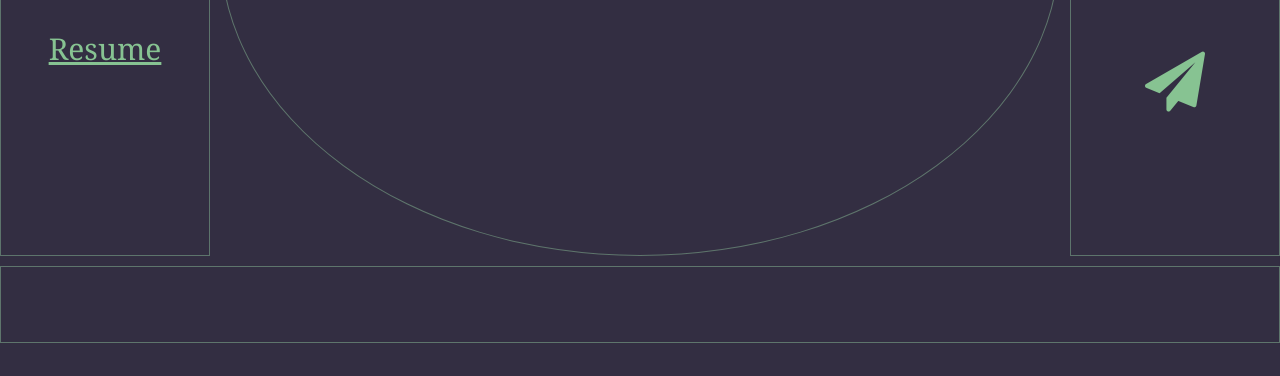
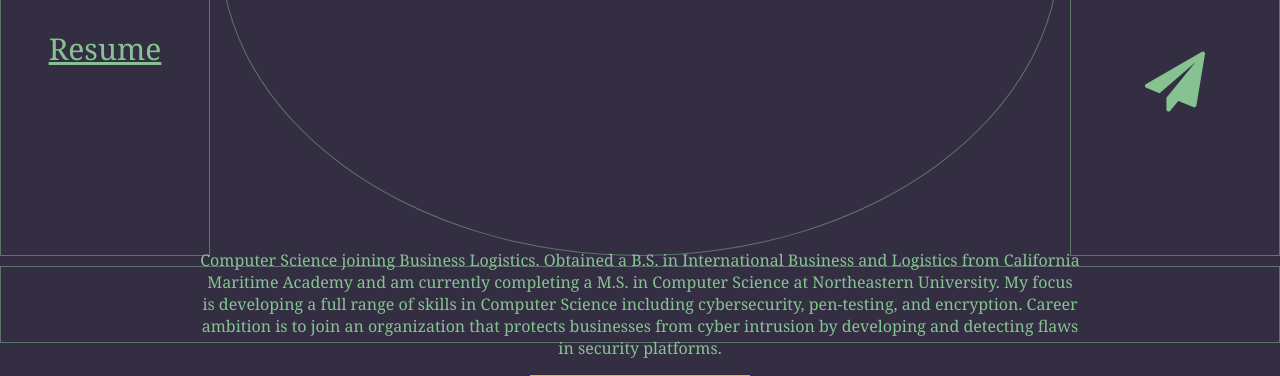
Before and after one commit to grierJonah/grierJonah.github.io, a plain HTML site: page blogs/coding/index.html in a window 1280 px wide. Shown: the part 457-833 px from the top of the page. Before the commit the page ends 800 px from the top, so only its background shows below. Drawn offline with Linux system fonts and the light colour scheme.

Commit message:
Added about me footer to blogs

```diff
--- a/blogs/coding/index.html
+++ b/blogs/coding/index.html
@@ -55,6 +55,13 @@
         </div>
 
         <div class="footer">
+            <div id="about-me">
+                <p>Computer Science joining Business Logistics. Obtained a B.S. in International Business and Logistics
+                    from California Maritime Academy and am currently completing a M.S. in Computer Science at
+                    Northeastern University. My focus is developing a full range of skills in Computer Science including
+                    cybersecurity, pen-testing, and encryption. Career ambition is to join an organization that protects
+                    businesses from cyber intrusion by developing and detecting flaws in security platforms.</p>
+            </div>
         </div>
     </div>
 </body>
--- a/blogs/styles/style.css
+++ b/blogs/styles/style.css
@@ -77,6 +77,24 @@ ul {
     justify-content: center;
     align-items: center;
 }
+.footer {
+    display: flex;
+    justify-content: center;
+    align-items: center;
+}
+#about-me {
+    position: absolute;
+    text-align: center;
+    margin: 0 200px;
+}
+#about-me::after {
+    content: '';
+    display: block;
+    margin: 0 auto;
+    width: 25%;
+    bottom: 0;
+    border-bottom: 1.5px solid yellow;
+}
 
 .main-content {
     display: flex;
```
Also changed, not shown: blogs/crypto/index.html (+7 -0 lines), blogs/gaming/index.html (+7 -0 lines), blogs/maritime/index.html (+7 -0 lines).
